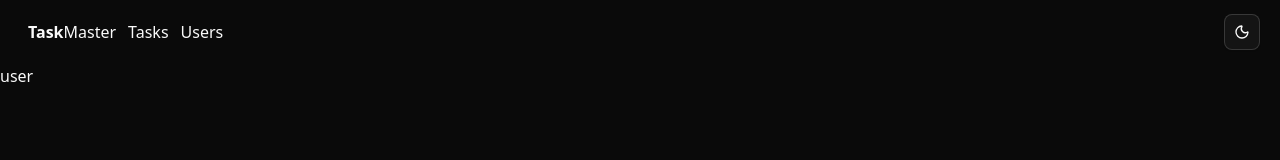
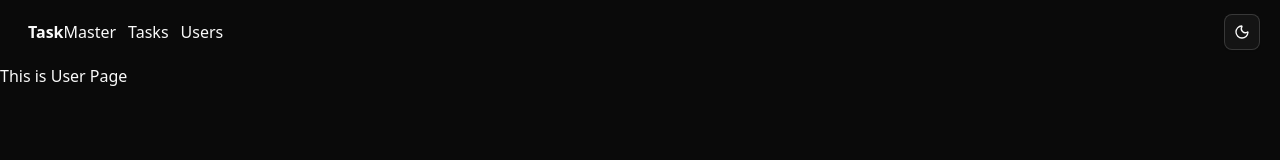
Before and after one commit to Khandaker-Mohyet/ToDo-redux, a React (Vite) app: page /user in a window 1280 px wide. Shown: the top 160 px of the page. Built offline with nearby package versions, Linux system fonts and the light colour scheme.

Commit message:
change user Page

```diff
--- a/src/pages/User.tsx
+++ b/src/pages/User.tsx
@@ -2,7 +2,7 @@
 
 function user() {
   return (
-    <div>user</div>
+    <div>This is User Page</div>
   )
 }
 
```
